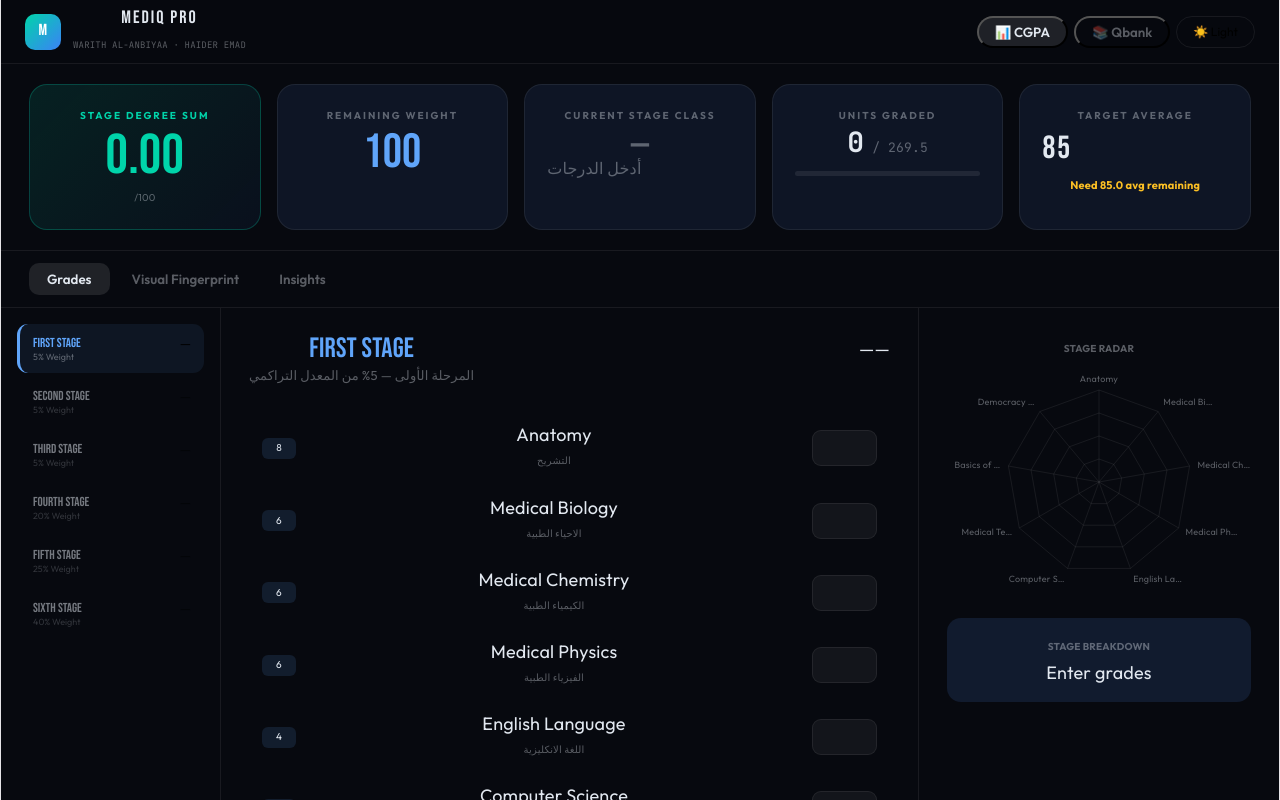
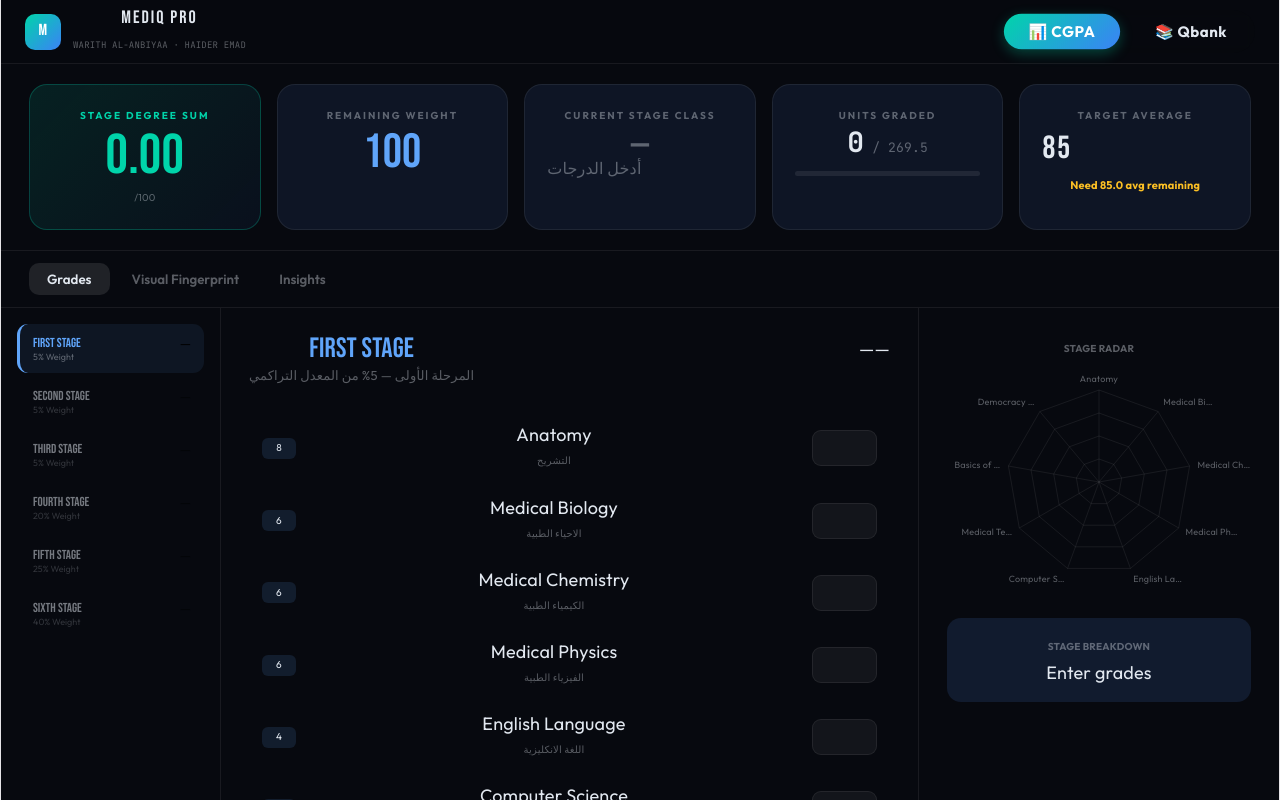
Before and after one commit to hayder-iq/medical-cgpa, a React (Vite) app: page / in a window 1280 px wide. Shown: the top 800 px of the page. Built offline with nearby package versions, Linux system fonts and the light colour scheme.

Commit message:
update UI

```diff
--- a/src/App.jsx
+++ b/src/App.jsx
@@ -466,11 +466,60 @@ export default function App() {
   	<div style={{fontSize:9,color:C.muted,fontFamily:"'JetBrains Mono'"}}>WARITH AL-ANBIYAA · HAIDER EMAD</div>
 	</div>
         </div>
-        <div style={{ display: "flex", gap: 6 }}>
-          <button onClick={() => setTab("cgpa")} style={{ padding: "6px 16px", borderRadius: 20, background: tab === "cgpa" ? (dark ? "rgba(255,255,255,.1)" : "rgba(0,0,0,.08)") : "transparent", color: tab === "cgpa" ? C.text : C.muted, fontWeight: 600 }}>📊 CGPA</button>
-          <button onClick={() => setTab("qbank")} style={{ padding: "6px 16px", borderRadius: 20, background: tab === "qbank" ? (dark ? "rgba(255,255,255,.1)" : "rgba(0,0,0,.08)") : "transparent", color: tab === "qbank" ? C.text : C.muted, fontWeight: 600 }}>📚 Qbank</button>
-          <button onClick={() => setDark(!dark)} style={{ padding: "6px 16px", borderRadius: 20, border: `1px solid ${C.border}`, background: "transparent", fontSize: 12 }}>{dark ? "☀️ Light" : "🌙 Dark"}</button>
-        </div>
+<div style={{ display: "flex", gap: 12, background: "transparent", borderRadius: 40, padding: "4px", backdropFilter: "blur(4px)" }}>
+  <button
+    onClick={() => setTab("cgpa")}
+    className="tab-button"
+    style={{
+      padding: "8px 24px",
+      borderRadius: 40,
+      border: "none",
+      fontWeight: 700,
+      fontSize: "15px",
+      letterSpacing: "0.5px",
+      cursor: "pointer",
+      transition: "all 0.25s cubic-bezier(0.2, 0.9, 0.4, 1.1)",
+      background: tab === "cgpa" ? `linear-gradient(135deg, ${C.acc}, ${C.acc2})` : "transparent",
+      color: tab === "cgpa" ? "white" : C.text,
+      boxShadow: tab === "cgpa" ? "0 4px 12px rgba(0,212,170,0.3)" : "none",
+      transform: tab === "cgpa" ? "scale(1.02)" : "scale(1)",
+    }}
+    onMouseEnter={(e) => {
+      if (tab !== "cgpa") e.currentTarget.style.background = dark ? "rgba(255,255,255,0.08)" : "rgba(0,0,0,0.04)";
+    }}
+    onMouseLeave={(e) => {
+      if (tab !== "cgpa") e.currentTarget.style.background = "transparent";
+    }}
+  >
+    📊 CGPA
+  </button>
+  <button
+    onClick={() => setTab("qbank")}
+    className="tab-button"
+    style={{
+      padding: "8px 24px",
+      borderRadius: 40,
+      border: "none",
+      fontWeight: 700,
+      fontSize: "15px",
+      letterSpacing: "0.5px",
+      cursor: "pointer",
+      transition: "all 0.25s cubic-bezier(0.2, 0.9, 0.4, 1.1)",
+      background: tab === "qbank" ? `linear-gradient(135deg, ${C.acc}, ${C.acc2})` : "transparent",
+      color: tab === "qbank" ? "white" : C.text,
+      boxShadow: tab === "qbank" ? "0 4px 12px rgba(0,212,170,0.3)" : "none",
+      transform: tab === "qbank" ? "scale(1.02)" : "scale(1)",
+    }}
+    onMouseEnter={(e) => {
+      if (tab !== "qbank") e.currentTarget.style.background = dark ? "rgba(255,255,255,0.08)" : "rgba(0,0,0,0.04)";
+    }}
+    onMouseLeave={(e) => {
+      if (tab !== "qbank") e.currentTarget.style.background = "transparent";
+    }}
+  >
+    📚 Qbank
+  </button>
+</div>
       </div>
       {tab === "cgpa" ? <CGPAView dark={dark} /> : <QbankApp dark={dark} />}
     </div>
```
